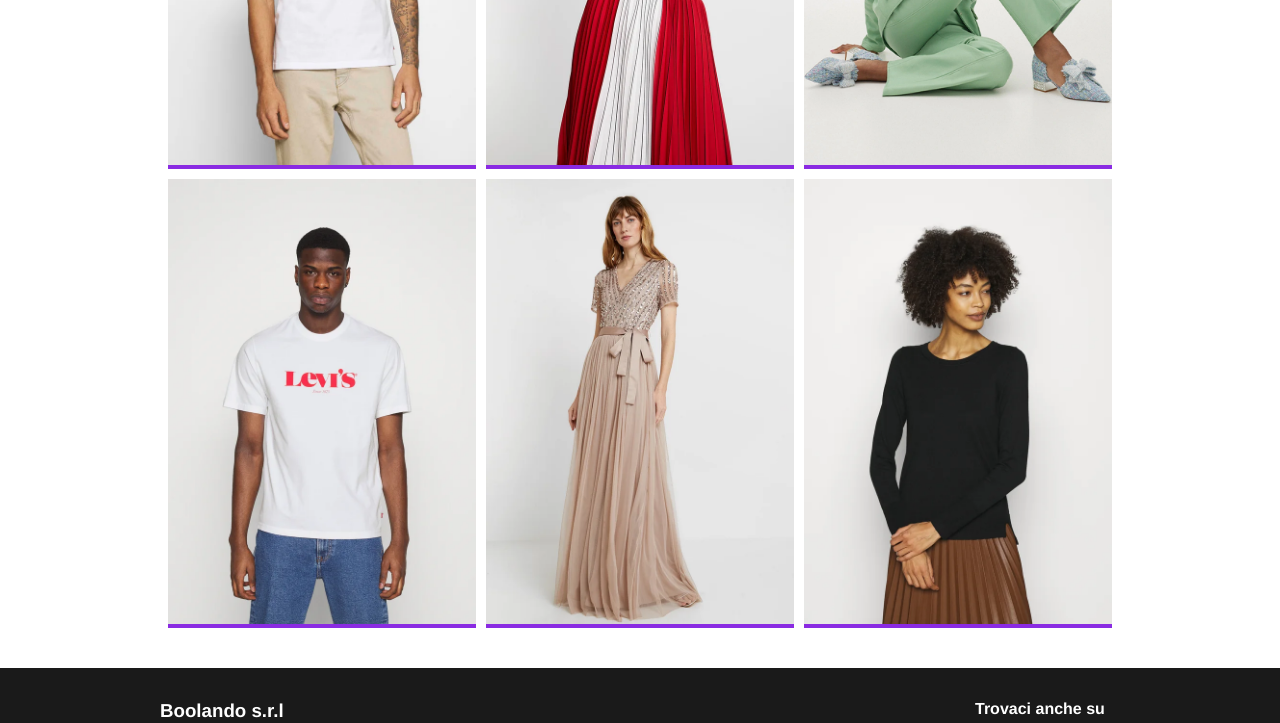
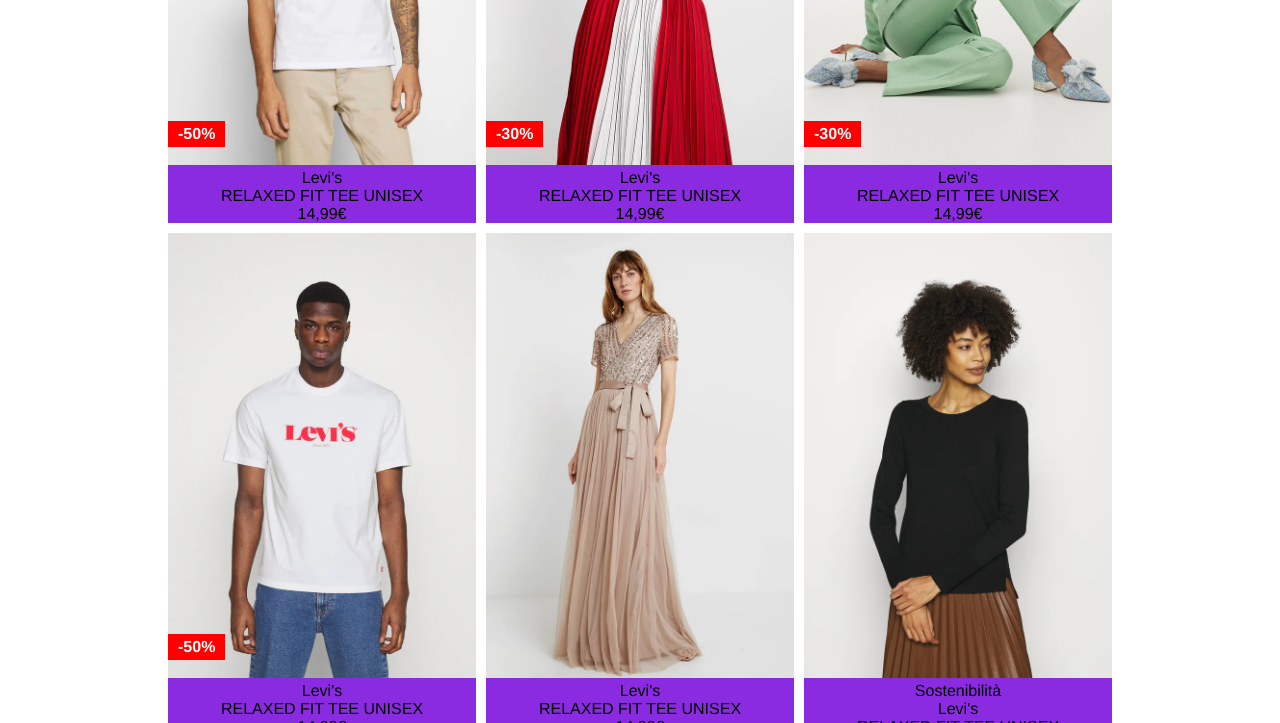
Before and after one commit to ClaudiaSgalippa/html-css-boolando, a plain HTML site: page index.html in a window 1280 px wide. Shown: the part 390-1113 px from the top of the page. Drawn offline with Linux system fonts and the light colour scheme.

Commit message:
Inserimento discont-label

```diff
--- a/index.html
+++ b/index.html
@@ -38,31 +38,76 @@
                 <div class="col">
                     <div class="card">
                         <img src="img/1.webp" alt="ts-levis-1">
+                        <div class="discount-label">
+                            -50%
+                        </div>
+                        <ul id="info-box">
+                            <li class="brand">Levi's</li>
+                            <li class="item">RELAXED FIT TEE UNISEX</li>
+                            <li class="discount-price">14,99€</li>
+                        </ul>
                     </div>
                 </div>
                 <div class="col">
                     <div class="card">
                         <img src="img/2.webp" alt="ts-guess">
+                        <div class="discount-label">
+                            -30%
+                        </div>
+                        <ul id="info-box">
+                            <li class="brand">Levi's</li>
+                            <li class="item">RELAXED FIT TEE UNISEX</li>
+                            <li class="discount-price">14,99€</li>
+                        </ul>
                     </div>
                 </div>
                 <div class="col">
                     <div class="card">
                         <img src="img/3.webp" alt="tailleur">
+                        <div class="discount-label">
+                            -30%
+                        </div>
+                        <ul id="info-box">
+                            <li class="brand">Levi's</li>
+                            <li class="item">RELAXED FIT TEE UNISEX</li>
+                            <li class="discount-price">14,99€</li>
+                        </ul>
                     </div>
                 </div>
                 <div class="col">
                     <div class="card">
                         <img src="img/4.webp" alt="ts-levis-2">
+                        <div class="discount-label">
+                            -50%
+                        </div>
+                        <ul id="info-box">
+                            <li class="brand">Levi's</li>
+                            <li class="item">RELAXED FIT TEE UNISEX</li>
+                            <li class="discount-price">14,99€</li>
+                        </ul>
                     </div>
                 </div>
                 <div class="col">
                     <div class="card">
                         <img src="img/5.webp" alt="dress">
+                        <ul id="info-box">
+                            <li class="brand">Levi's</li>
+                            <li class="item">RELAXED FIT TEE UNISEX</li>
+                            <li class="discount-price">14,99€</li>
+                        </ul>
                     </div>
                 </div>
                 <div class="col">
                     <div class="card">
                         <img src="img/6.webp" alt="pullover">
+                        <div class="sostenibilità">
+                            Sostenibilità
+                        </div>
+                        <ul id="info-box">
+                            <li class="brand">Levi's</li>
+                            <li class="item">RELAXED FIT TEE UNISEX</li>
+                            <li class="discount-price">14,99€</li>
+                        </ul>
                     </div>
                 </div>
             </div>
@@ -82,11 +127,11 @@
             <div id="bottom-icons">
                 <h4>Trovaci anche su</h4>
                 <ul id="find-us">
-                    <li class="profile"><i class="fa-brands fa-square-twitter"></i></li>
-                    <li class="favorites"><i class="fa-brands fa-square-facebook"></i></li>
-                    <li class="cart"><i class="fa-brands fa-square-instagram"></i></li>
-                    <li class="favorites"><i class="fa-brands fa-square-pinterest"></i></li>
-                    <li class="cart"><i class="fa-brands fa-square-youtube"></i></li>
+                    <li class="twitter"><i class="fa-brands fa-square-twitter"></i></li>
+                    <li class="facebook"><i class="fa-brands fa-square-facebook"></i></li>
+                    <li class="instagram"><i class="fa-brands fa-square-instagram"></i></li>
+                    <li class="pinterest"><i class="fa-brands fa-square-pinterest"></i></li>
+                    <li class="youtube"><i class="fa-brands fa-square-youtube"></i></li>
                 </ul>
             </div>
         </nav>
--- a/style.css
+++ b/style.css
@@ -98,6 +98,16 @@
     max-width: 100%;
 }
 
+.discount-label {
+    padding: 4px 10px;
+    background-color: red;
+    font-weight: bold;
+    color: white;
+    position: absolute;
+    bottom: 15%;
+    left: 0;
+}
+
 /*Footer*/
 
 footer {
```
